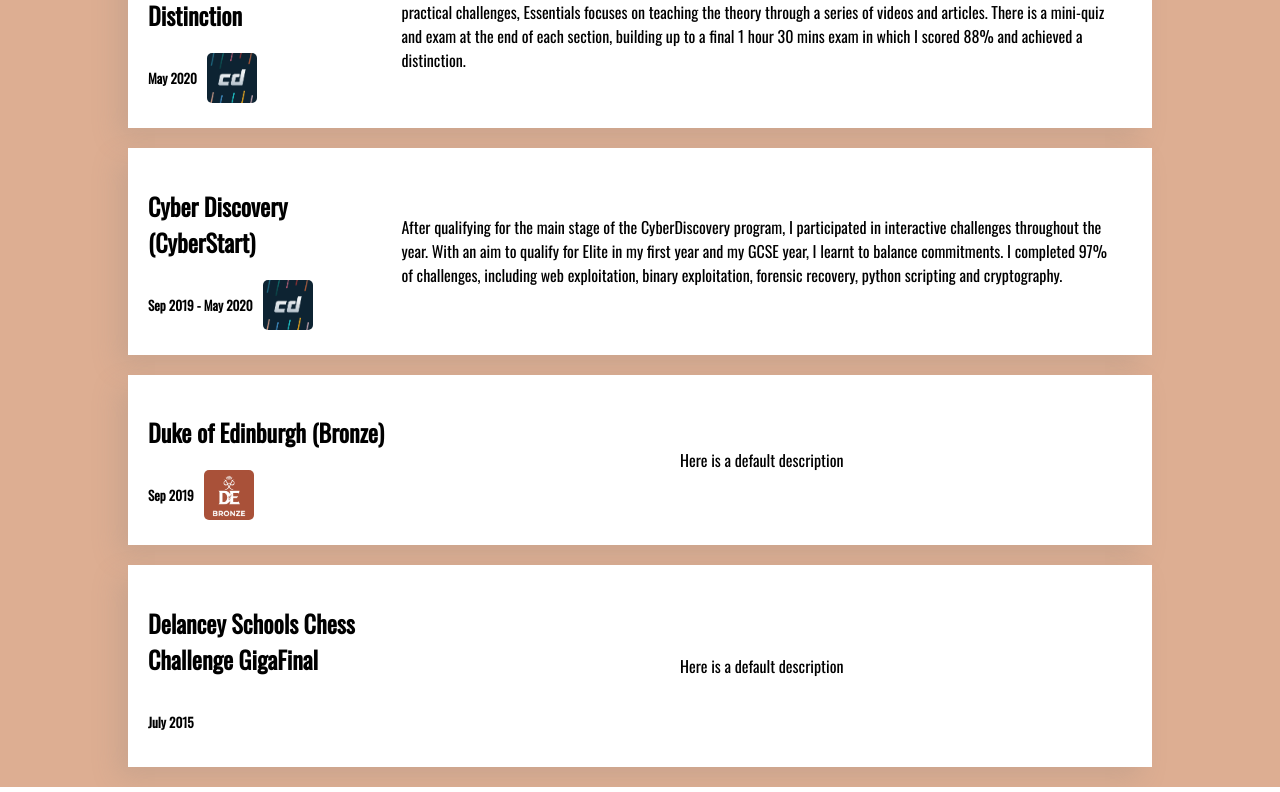
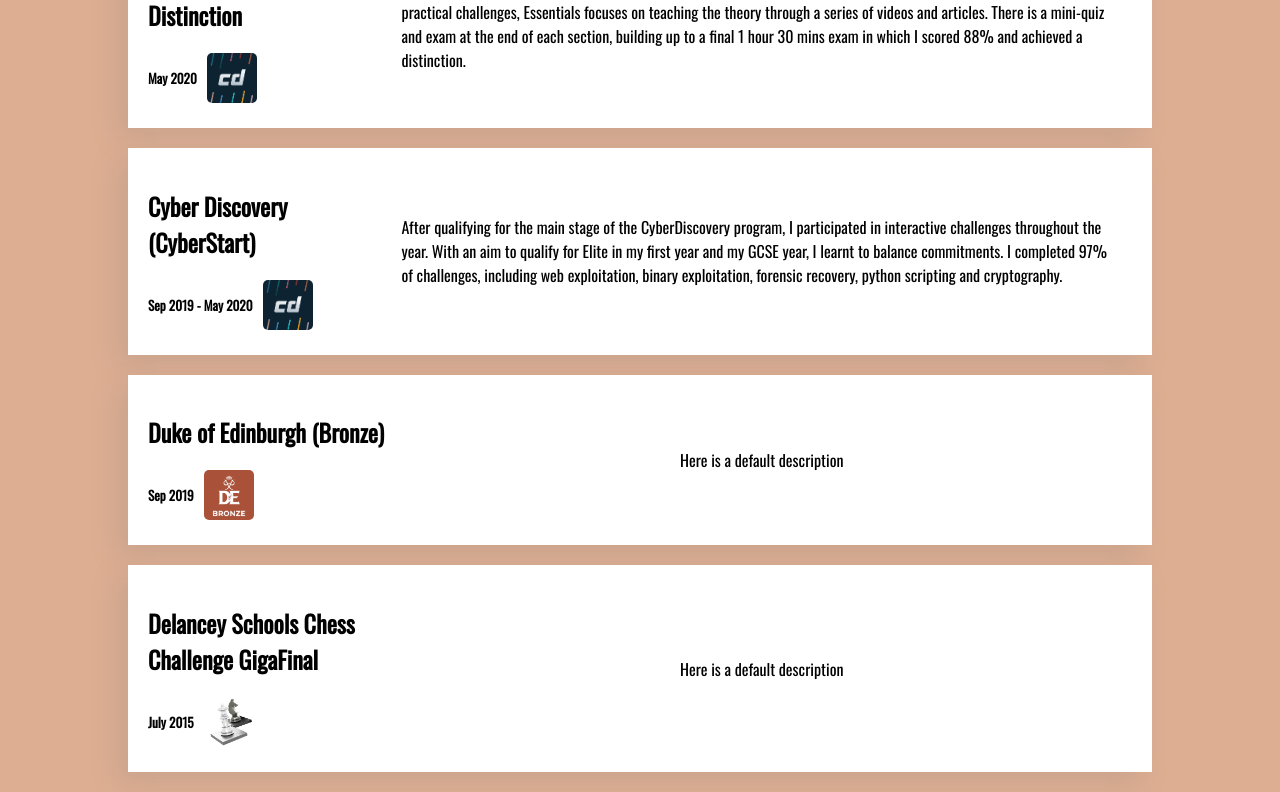
Before and after one commit to sol-austin/sol-abrahams-tech, a React (Create React App) app: page /education in a window 1280 px wide. Shown: the part 1025-1817 px from the top of the page. Built offline with nearby package versions, Linux system fonts and the light colour scheme.

Commit message:
lint fixes and delancey logo update

```diff
--- a/src/AnimatedSwitch.js
+++ b/src/AnimatedSwitch.js
@@ -20,7 +20,7 @@
       }}
     >
       <Switch location={location}>
-        <Route path='/work-experience' component={WorkExperience}/>
+        <Route path='/work-experience' component={WorkExperience} />
         <Route path='/education' component={Education} />
         <Route path='/' component={Homepage} />
       </Switch>
--- a/src/CardRow.js
+++ b/src/CardRow.js
@@ -12,7 +12,7 @@
             </div>
             <div className='logos-container'>
               {props.card.logos.map((logo) => (
-                <img alt='logo' src={require("../public/logos/"+logo)} height={50} width={50} />
+                <img key={logo} alt='logo' src={require('../public/logos/' + logo)} height={50} width={50} />
               ))}
             </div>
           </div>
--- a/src/common/copy.js
+++ b/src/common/copy.js
@@ -64,7 +64,7 @@
         title: 'Delancey Schools Chess Challenge GigaFinal',
         dates: 'July 2015',
         description: 'Here is a default description',
-        logos: []
+        logos: ['delancey.png']
       }
     ]
   }
```
Also changed, not shown: public/logos/delancey.png, src/CardSquare.js (line endings or trailing spaces), src/WorkExperience.js (line endings or trailing spaces).
